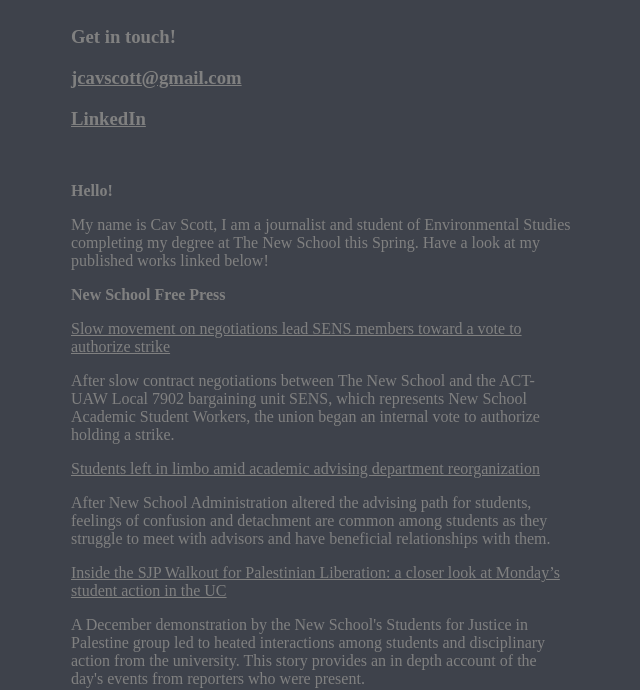
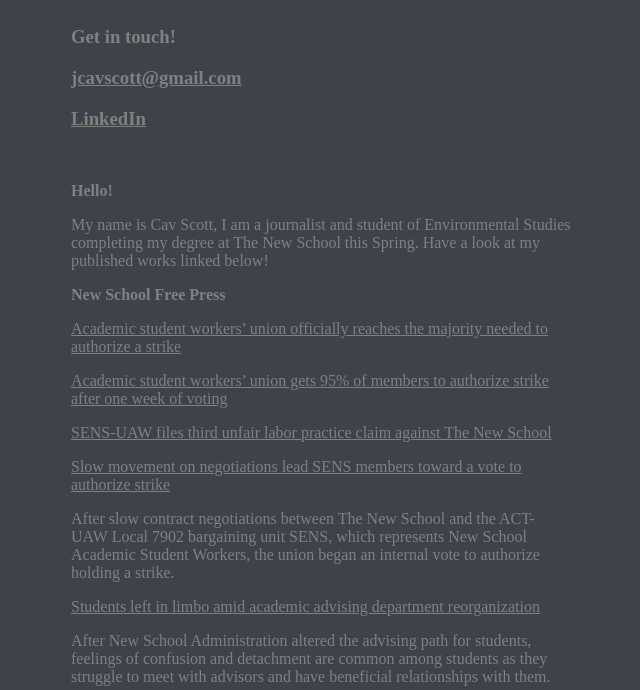
Before and after one commit to jocav22/jcavscott, a plain HTML site: page index.html in a window 1280 px wide. Shown: the part 128-818 px from the top of the page, without its empty margins (319-959 px from the left). Drawn offline with Linux system fonts and the light colour scheme.

Commit message:
Update index.html

```diff
--- a/index.html
+++ b/index.html
@@ -31,16 +31,26 @@ body {background-color: #3E424B;
 
 <p style="color:grey;"><b>Hello!</b></p>
 <p style="color:grey;">My name is Cav Scott, I am a journalist and student of Environmental Studies completing my degree at The New School this Spring. Have a look at my published works linked below!</p>
+
 <p style="color:grey;"><b>New School Free Press</b></p>
+
+<p style="color:grey;"><a href="https://www.newschoolfreepress.com/2024/02/23/academic-student-workers-union-officially-reaches-the-majority-needed-to-authorize-a-strike/" target="_blank">Academic student workers’ union officially reaches the majority needed to authorize a strike</a></p>
+
+<p style="color:grey;"><a href="https://www.newschoolfreepress.com/2024/02/21/academic-student-workers-union-gets-95-of-members-to-authorize-strike-after-one-week-of-voting/" target="_blank">Academic student workers’ union gets 95% of members to authorize strike after one week of voting</a></p>
+
+<p style="color:grey;"><a href="https://www.newschoolfreepress.com/2024/02/21/academic-student-workers-union-sens-uaw-files-third-unfair-labor-practice-claim-against-the-new-school/" target="_blank">SENS-UAW files third unfair labor practice claim against The New School</a></p>
+
 <p style="color:grey;"><a href="https://www.newschoolfreepress.com/2024/02/08/slow-movement-on-negotiations-lead-sens-members-toward-a-vote-to-authorize-strike/" target="_blank">Slow movement on negotiations lead SENS members toward a vote to authorize strike</a></p>
-<p style="color:grey;">After slow contract negotiations between The New School and the ACT-UAW Local 7902 bargaining unit SENS, which represents New School Academic Student Workers, the union began an internal vote to authorize holding a strike.</p>
+      <p style="color:grey;">After slow contract negotiations between The New School and the ACT-UAW Local 7902 bargaining unit SENS, which represents New School Academic Student Workers, the union began an internal vote to authorize holding a strike.</p>
 <p style="color:grey;"><a href="https://www.newschoolfreepress.com/2023/09/21/students-left-in-limbo-amid-academic-advising-department-reorganization/" target="_blank">Students left in limbo amid academic advising department reorganization</a></p>
-<p style="color:grey;">After New School Administration altered the advising path for students, feelings of confusion and detachment are common among students as they struggle to meet with advisors and have beneficial relationships with them.</p>
+      <p style="color:grey;">After New School Administration altered the advising path for students, feelings of confusion and detachment are common among students as they struggle to meet with advisors and have beneficial relationships with them.</p>
 <p style="color:grey;"><a href="https://www.newschoolfreepress.com/2023/12/07/inside-the-sjp-walkout-for-palestinian-liberation-a-closer-look-at-mondays-student-action-in-the-uc/" target="_blank">Inside the SJP Walkout for Palestinian Liberation: a closer look at Monday’s student action in the UC</a></p>
-<p style="color:grey;">A December demonstration by the New School's Students for Justice in Palestine group led to heated interactions among students and disciplinary action from the university. This story provides an in depth account of the day's events from reporters who were present.</p>
+      <p style="color:grey;">A December demonstration by the New School's Students for Justice in Palestine group led to heated interactions among students and disciplinary action from the university. This story provides an in depth account of the day's events from reporters who were present.</p>
+
 <p style="color:grey;"><b>Levittown Now</b></p>
+
 <p style="color:grey;"><a href="https://levittownnow.com/2023/07/19/bucks-county-community-college-faculty-union-votes-no-confidence-in-president/" target="_blank">Bucks County Community College Faculty Union Votes No Confidence In President</a></p>
-<p style="color:grey;">The Teacher's Union of Pennsylvania's Bucks County Community College held a vote of no confidence in their president. However, some union members argue that the vote does not represent the whole union.</p>
+      <p style="color:grey;">The Teacher's Union of Pennsylvania's Bucks County Community College held a vote of no confidence in their president. However, some union members argue that the vote does not represent the whole union.</p>
 
 
 <br>
```
